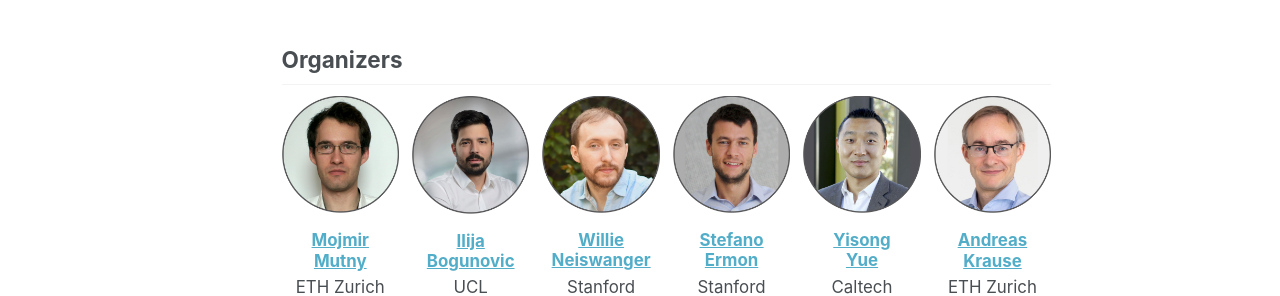
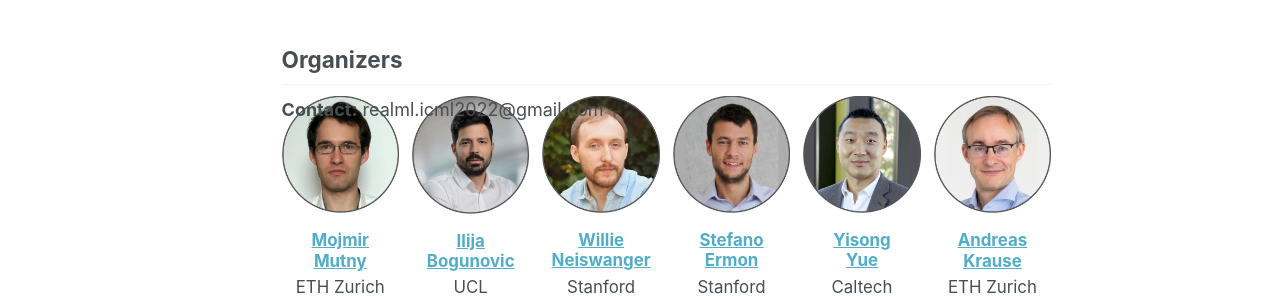
Before and after one commit to realworldml/icml2022, a Jekyll site: the page built from _pages/about.md, in a window 1280 px wide. Shown: the part 1802-2098 px from the top of the page. Built offline with Jekyll 4.4.1, drawn with Linux system fonts in a browser that asks for light colours.

Commit message:
add organizers email to about, organizers pages

```diff
--- a/_pages/about.md
+++ b/_pages/about.md
@@ -101,3 +101,5 @@ Organizers
 
 
 {% include feature_row_custom2%}
+
+**Contact:** realml.icml2022@gmail.com
```
Also changed, not shown: _pages/organizers.md (+2 -0 lines).
